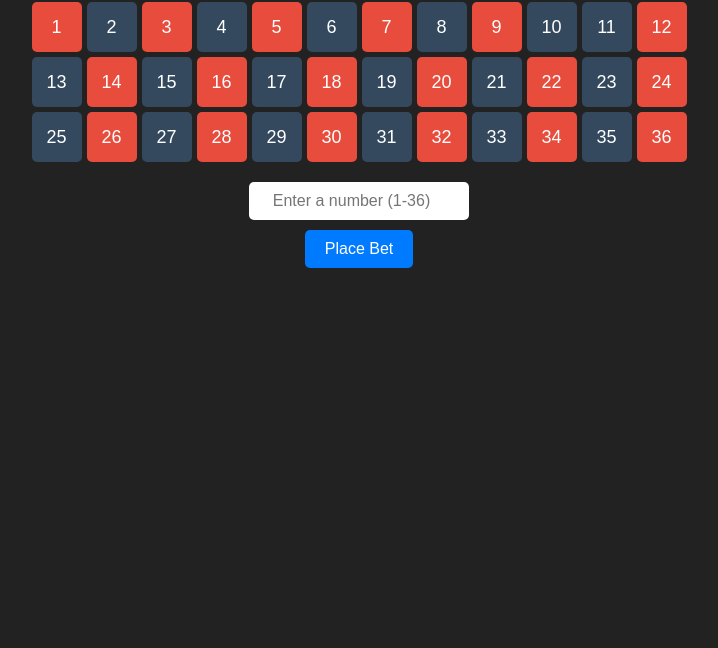
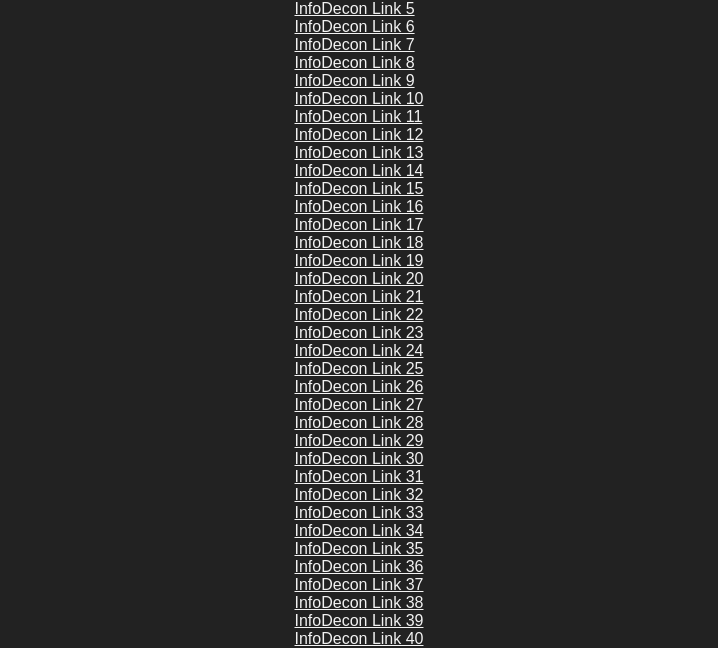
Before and after one commit to JustYourInfo/JustYourGames, a plain HTML site: page gamesmain/game17.html in a window 1280 px wide. Shown: the part 294-942 px from the top of the page, without its empty margins (281-999 px from the left). Before the commit the page ends 800 px from the top, so only its background shows below. Drawn offline with Linux system fonts and the light colour scheme.

Commit message:
Update game17.html

```diff
--- a/gamesmain/game17.html
+++ b/gamesmain/game17.html
@@ -174,6 +174,48 @@
             }
         }
     </script>
+<p>
+<a href="https://www.infodecon.com/" style="color:#f2f2f2;">InfoDecon Link 1</a><br>
+<a href="https://www.infodecon.com/" style="color:#f2f2f2;">InfoDecon Link 2</a><br>
+<a href="https://www.infodecon.com/" style="color:#f2f2f2;">InfoDecon Link 3</a><br>
+<a href="https://www.infodecon.com/" style="color:#f2f2f2;">InfoDecon Link 4</a><br>
+<a href="https://www.infodecon.com/" style="color:#f2f2f2;">InfoDecon Link 5</a><br>
+<a href="https://www.infodecon.com/" style="color:#f2f2f2;">InfoDecon Link 6</a><br>
+<a href="https://www.infodecon.com/" style="color:#f2f2f2;">InfoDecon Link 7</a><br>
+<a href="https://www.infodecon.com/" style="color:#f2f2f2;">InfoDecon Link 8</a><br>
+<a href="https://www.infodecon.com/" style="color:#f2f2f2;">InfoDecon Link 9</a><br>
+<a href="https://www.infodecon.com/" style="color:#f2f2f2;">InfoDecon Link 10</a><br>
+<a href="https://www.infodecon.com/" style="color:#f2f2f2;">InfoDecon Link 11</a><br>
+<a href="https://www.infodecon.com/" style="color:#f2f2f2;">InfoDecon Link 12</a><br>
+<a href="https://www.infodecon.com/" style="color:#f2f2f2;">InfoDecon Link 13</a><br>
+<a href="https://www.infodecon.com/" style="color:#f2f2f2;">InfoDecon Link 14</a><br>
+<a href="https://www.infodecon.com/" style="color:#f2f2f2;">InfoDecon Link 15</a><br>
+<a href="https://www.infodecon.com/" style="color:#f2f2f2;">InfoDecon Link 16</a><br>
+<a href="https://www.infodecon.com/" style="color:#f2f2f2;">InfoDecon Link 17</a><br>
+<a href="https://www.infodecon.com/" style="color:#f2f2f2;">InfoDecon Link 18</a><br>
+<a href="https://www.infodecon.com/" style="color:#f2f2f2;">InfoDecon Link 19</a><br>
+<a href="https://www.infodecon.com/" style="color:#f2f2f2;">InfoDecon Link 20</a><br>
+<a href="https://www.infodecon.com/" style="color:#f2f2f2;">InfoDecon Link 21</a><br>
+<a href="https://www.infodecon.com/" style="color:#f2f2f2;">InfoDecon Link 22</a><br>
+<a href="https://www.infodecon.com/" style="color:#f2f2f2;">InfoDecon Link 23</a><br>
+<a href="https://www.infodecon.com/" style="color:#f2f2f2;">InfoDecon Link 24</a><br>
+<a href="https://www.infodecon.com/" style="color:#f2f2f2;">InfoDecon Link 25</a><br>
+<a href="https://www.infodecon.com/" style="color:#f2f2f2;">InfoDecon Link 26</a><br>
+<a href="https://www.infodecon.com/" style="color:#f2f2f2;">InfoDecon Link 27</a><br>
+<a href="https://www.infodecon.com/" style="color:#f2f2f2;">InfoDecon Link 28</a><br>
+<a href="https://www.infodecon.com/" style="color:#f2f2f2;">InfoDecon Link 29</a><br>
+<a href="https://www.infodecon.com/" style="color:#f2f2f2;">InfoDecon Link 30</a><br>
+<a href="https://www.infodecon.com/" style="color:#f2f2f2;">InfoDecon Link 31</a><br>
+<a href="https://www.infodecon.com/" style="color:#f2f2f2;">InfoDecon Link 32</a><br>
+<a href="https://www.infodecon.com/" style="color:#f2f2f2;">InfoDecon Link 33</a><br>
+<a href="https://www.infodecon.com/" style="color:#f2f2f2;">InfoDecon Link 34</a><br>
+<a href="https://www.infodecon.com/" style="color:#f2f2f2;">InfoDecon Link 35</a><br>
+<a href="https://www.infodecon.com/" style="color:#f2f2f2;">InfoDecon Link 36</a><br>
+<a href="https://www.infodecon.com/" style="color:#f2f2f2;">InfoDecon Link 37</a><br>
+<a href="https://www.infodecon.com/" style="color:#f2f2f2;">InfoDecon Link 38</a><br>
+<a href="https://www.infodecon.com/" style="color:#f2f2f2;">InfoDecon Link 39</a><br>
+<a href="https://www.infodecon.com/" style="color:#f2f2f2;">InfoDecon Link 40</a><br>
+</p>
 
 </body>
 </html>
```
